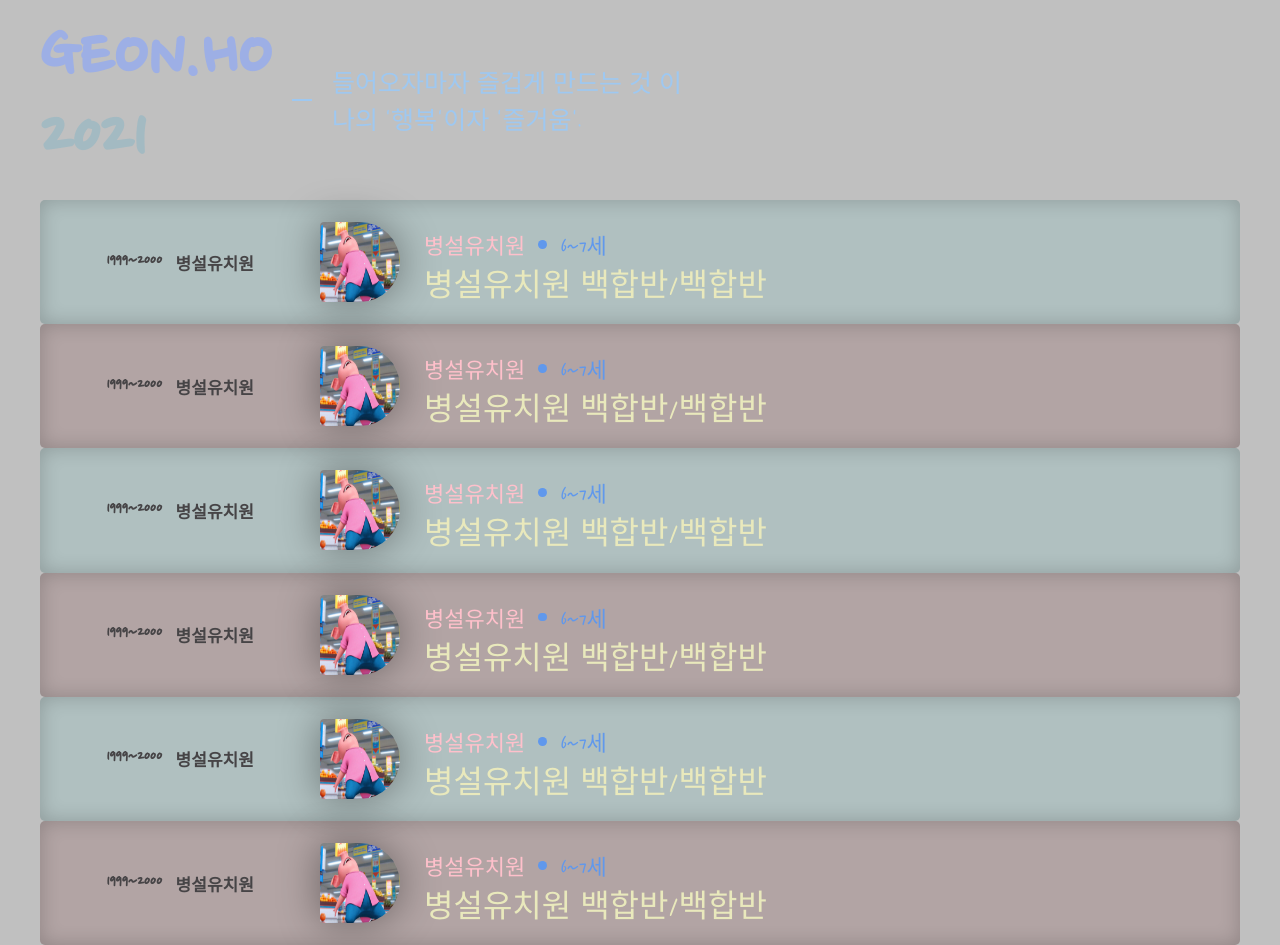
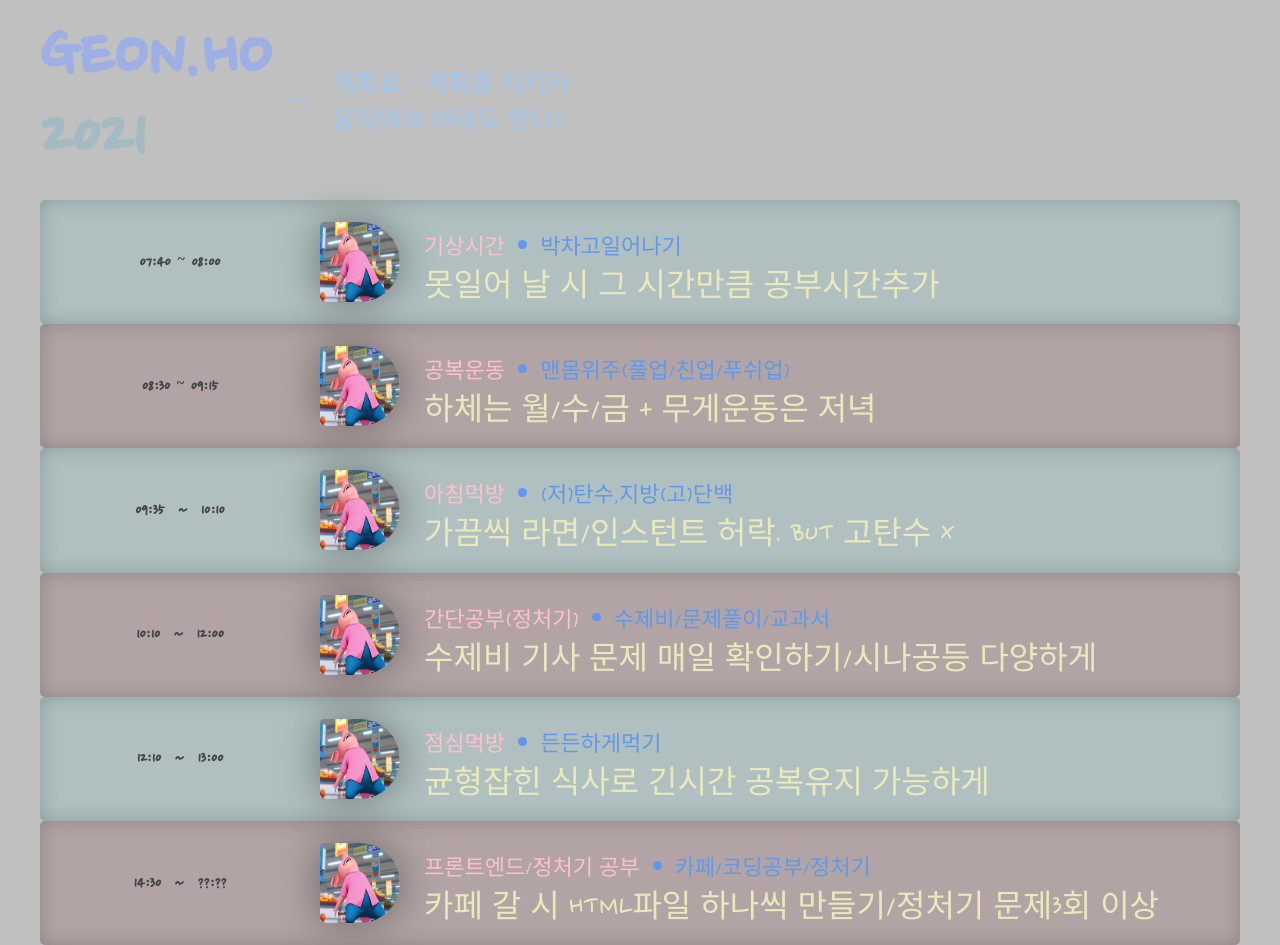
Before and after one commit to llvovll88/llvovll, a plain HTML site: page index.html in a window 1280 px wide. Drawn offline with Linux system fonts and the light colour scheme; a web font is replaced by a local one.

Commit message:
Update index.html

```diff
--- a/index.html
+++ b/index.html
@@ -19,8 +19,8 @@
             2021
         </h1>
         <p class="header-meta">
-            들어오자마자 즐겁게 만드는 것 이<br>
-            나의 '행복'이자 '즐거움'.
+            계획표 - 계획을 지키자<br>
+            움직여야 머라도 한다!!
         </p>
     </header>
     <section class="contents">
@@ -28,16 +28,17 @@
             <li>
                 <section class="parts">
                     <p class="parts-times">
-                        <span>1999~2000</span>
-                        <span>병설유치원</span>
+                        <span>07:40</span>
+                               ~
+                        <span>08:00</span>
                     </p>
                     <div class="parts-contents">
                         <img class="parts-profile" src="건호1.jpg">
                         <div class="parts-agenda">
-                            <p>병설유치원
-                                <span class="parts-role">6~7세</span>
+                            <p>기상시간
+                                <span class="parts-role">박차고일어나기</span>
                             </p>
-                            <h2>병설유치원 백합반/백합반</h2>
+                            <h2>못일어 날 시 그 시간만큼 공부시간추가</h2>
                         </div>
                     </div>
                 </section>
@@ -45,16 +46,17 @@
             <li>
                 <section class="parts">
                     <p class="parts-times">
-                        <span>1999~2000</span>
-                        <span>병설유치원</span>
+                        <span>08:30</span>
+                               ~
+                        <span>09:15</span>
                     </p>
                     <div class="parts-contents">
                         <img class="parts-profile" src="건호1.jpg">
                         <div class="parts-agenda">
-                            <p>병설유치원
-                                <span class="parts-role">6~7세</span>
+                            <p>공복운동
+                                <span class="parts-role">맨몸위주(풀업/친업/푸쉬업)</span>
                             </p>
-                            <h2>병설유치원 백합반/백합반</h2>
+                            <h2>하체는 월/수/금 + 무게운동은 저녁</h2>
                         </div>
                     </div>
                 </section>
@@ -62,16 +64,17 @@
             <li>
                 <section class="parts">
                     <p class="parts-times">
-                        <span>1999~2000</span>
-                        <span>병설유치원</span>
+                        <span>09:35</span>
+                        <span>~</span>
+                        <span>10:10</span>
                     </p>
                     <div class="parts-contents">
                         <img class="parts-profile" src="건호1.jpg">
                         <div class="parts-agenda">
-                            <p>병설유치원
-                                <span class="parts-role">6~7세</span>
+                            <p>아침먹방
+                                <span class="parts-role">(저)탄수,지방(고)단백</span>
                             </p>
-                            <h2>병설유치원 백합반/백합반</h2>
+                            <h2>가끔씩 라면/인스턴트 허락. BUT 고탄수 X</h2>
                         </div>
                     </div>
                 </section>
@@ -79,16 +82,17 @@
             <li>
                 <section class="parts">
                     <p class="parts-times">
-                        <span>1999~2000</span>
-                        <span>병설유치원</span>
+                        <span>10:10</span>
+                        <span>~</span>
+                        <span>12:00</span>
                     </p>
                     <div class="parts-contents">
                         <img class="parts-profile" src="건호1.jpg">
                         <div class="parts-agenda">
-                            <p>병설유치원
-                                <span class="parts-role">6~7세</span>
+                            <p>간단공부(정처기)
+                                <span class="parts-role">수제비/문제풀이/교과서</span>
                             </p>
-                            <h2>병설유치원 백합반/백합반</h2>
+                            <h2>수제비 기사 문제 매일 확인하기/시나공등 다양하게</h2>
                         </div>
                     </div>
                 </section>
@@ -96,16 +100,17 @@
             <li>
                 <section class="parts">
                     <p class="parts-times">
-                        <span>1999~2000</span>
-                        <span>병설유치원</span>
+                        <span>12:10</span>
+                        <span>~</span>
+                        <span>13:00</span>
                     </p>
                     <div class="parts-contents">
                         <img class="parts-profile" src="건호1.jpg">
                         <div class="parts-agenda">
-                            <p>병설유치원
-                                <span class="parts-role">6~7세</span>
+                            <p>점심먹방
+                                <span class="parts-role">든든하게먹기</span>
                             </p>
-                            <h2>병설유치원 백합반/백합반</h2>
+                            <h2>균형잡힌 식사로 긴시간 공복유지 가능하게</h2>
                         </div>
                     </div>
                 </section>
@@ -113,16 +118,17 @@
             <li>
                 <section class="parts">
                     <p class="parts-times">
-                        <span>1999~2000</span>
-                        <span>병설유치원</span>
+                        <span>14:30</span>
+                        <span>~</span>
+                        <span>??:??</span>
                     </p>
                     <div class="parts-contents">
                         <img class="parts-profile" src="건호1.jpg">
                         <div class="parts-agenda">
-                            <p>병설유치원
-                                <span class="parts-role">6~7세</span>
+                            <p>프론트엔드/정처기 공부
+                                <span class="parts-role">카페/코딩공부/정처기</span>
                             </p>
-                            <h2>병설유치원 백합반/백합반</h2>
+                            <h2>카페 갈 시 HTML파일 하나씩 만들기/정처기 문제3회 이상</h2>
                         </div>
                     </div>
                 </section>
```
